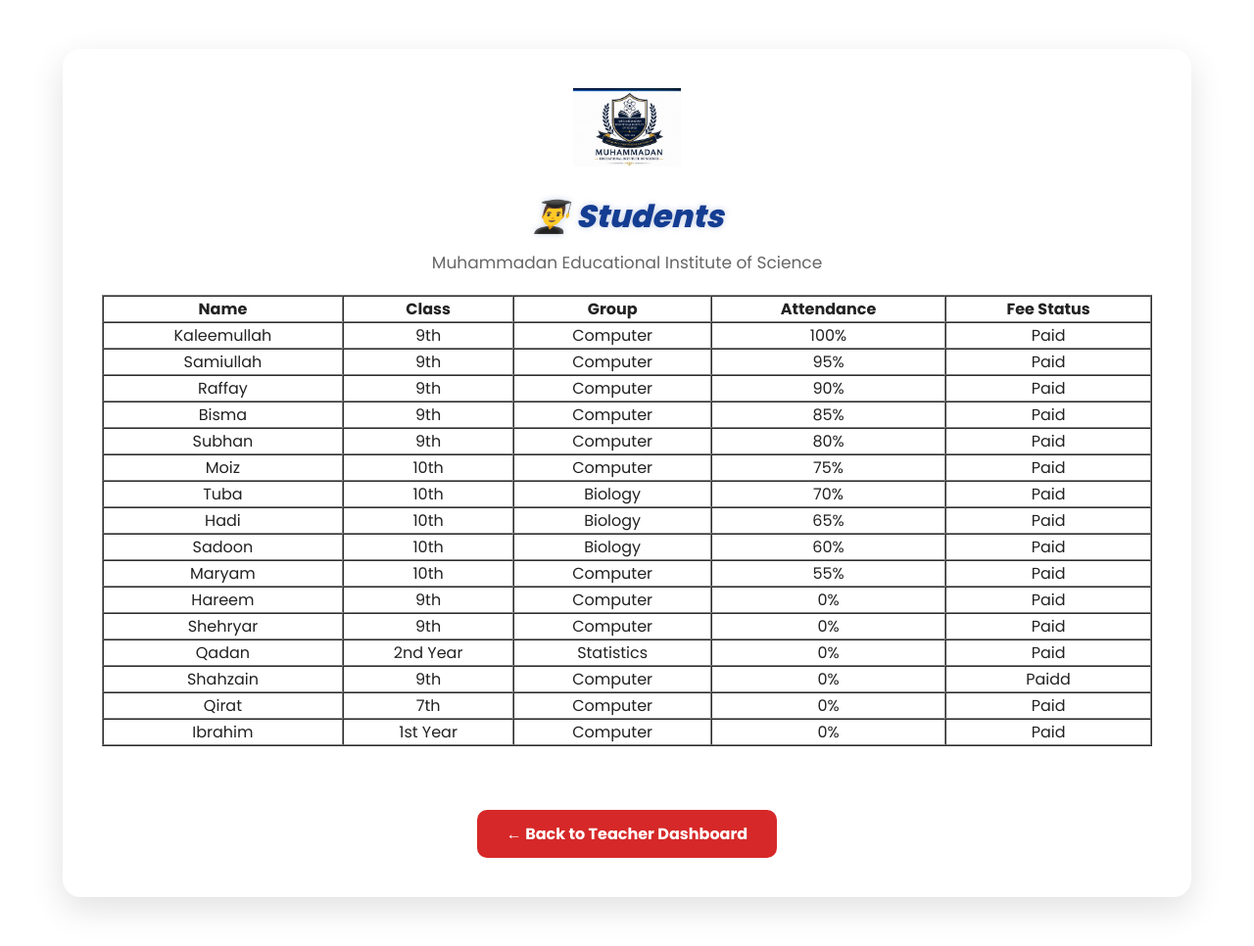
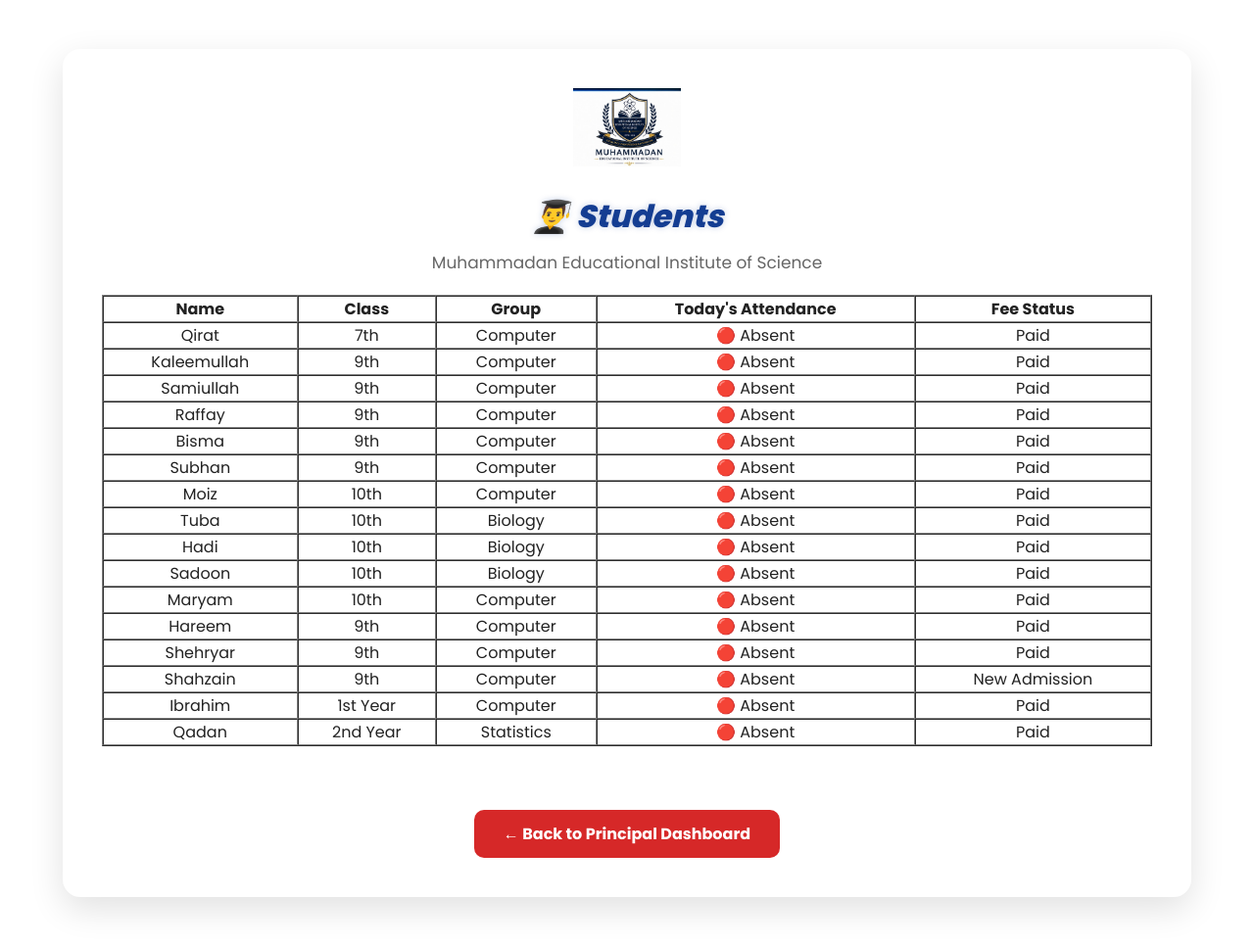
Before and after one commit to gm373n-prog/MEISwebportal, a Flask app: page /students in a window 1280 px wide. Shown: the whole page at 98% size. Run offline with Flask 3, Linux system fonts and the light colour scheme; the visitor is signed in with stand-in values (Sample User, id 1).

Commit message:
Fix principal dashboard, attendance display, results, and marks

```diff
--- a/app.py
+++ b/app.py
@@ -205,6 +205,17 @@ users = [
         "Computer"
     ]
 },
+    {
+        "username": "Qirat",
+        "email": "Qirat@meis.edu.pk",
+        "password": "Qirat123",
+        "role": "student",
+        "name": "Qirat",
+        "class": "7th",
+        "group": "Computer",
+        "attendance": 0,
+        "fee_status": "Paid"
+    },
 
     {
     "username": "kaleemullah",
@@ -337,6 +348,7 @@ users = [
         "attendance": 0,
         "fee_status": "Paid"
     },
+
     {
         "username": "shehryar",
         "email": "shehryar@meis.edu.pk",
@@ -349,17 +361,6 @@ users = [
         "fee_status": "Paid"
     },
     {
-        "username": "Qadan",
-        "email": "qadan@meis.edu.pk",
-        "password": "qadan123",
-        "role": "student",
-        "name": "Qadan",
-        "class": "2nd Year",
-        "group": "Statistics",
-        "attendance": 0,
-        "fee_status": "Paid"
-    },
-    {
         "username": "shahzain",
         "email": "Shahzain@meis.edu.pk",
         "password": "Shahzain123",
@@ -370,17 +371,7 @@ users = [
         "attendance": 0,
         "fee_status": "Paidd"
     },
-    {
-        "username": "Qirat",
-        "email": "Qirat@meis.edu.pk",
-        "password": "Qirat123",
-        "role": "student",
-        "name": "Qirat",
-        "class": "7th",
-        "group": "Computer",
-        "attendance": 0,
-        "fee_status": "Paid"
-    },
+
      {
         "username": "Ibrahim",
         "email": "Ibrahim@meis.edu.pk",
@@ -392,6 +383,18 @@ users = [
         "attendance": 0,
         "fee_status": "Paid"
     },
+
+    {
+        "username": "Qadan",
+        "email": "qadan@meis.edu.pk",
+        "password": "qadan123",
+        "role": "student",
+        "name": "Qadan",
+        "class": "2nd Year",
+        "group": "Statistics",
+        "attendance": 0,
+        "fee_status": "Paid"
+    },
 ]
 #======================================================#
 #CLASS SUBJECTS
@@ -592,8 +595,29 @@ def principal_dashboard():
 
         return redirect(url_for("login"))
 
-    return render_template("principal_dashboard.html")
-
+    total_students = sum(
+        1 for user in users
+        if user["role"] == "student"
+    )
+
+    total_teachers = sum(
+        1 for user in users
+        if user["role"] == "teacher"
+    )
+
+    total_subjects = len({
+        subject
+        for user in users
+        if user["role"] == "teacher"
+        for subject in user.get("subjects", [])
+    })
+
+    return render_template(
+        "principal_dashboard.html",
+        total_students=total_students,
+        total_teachers=total_teachers,
+        total_subjects=total_subjects
+    )
 
 # =====================================================
 # ADD ANNOUNCEMENT
@@ -791,11 +815,28 @@ def students():
     if session.get("role") not in ["teacher", "principal"]:
         return redirect(url_for("login"))
 
+    fees_data = load_fees()
+    attendance_data = load_attendance()
+
     student_list = []
 
     for user in users:
+
         if user["role"] == "student":
-            student_list.append(user)
+
+            student = user.copy()
+
+            student["fee_status"] = fees_data.get(
+                student["username"],
+                "Pending"
+            )
+
+            student["attendance"] = attendance_data.get(
+                student["username"],
+                "Not Marked"
+            )
+
+            student_list.append(student)
 
     return render_template(
         "students.html",
@@ -911,10 +952,10 @@ def marks():
         # -----------------------------
         # Subjects according to Group
         # -----------------------------
+
         display_subjects = get_subjects(
             selected_class,
-            selected_group
-)
+            selected_group)
 
         # -----------------------------
         # Load Students
--- a/attendance.json
+++ b/attendance.json
@@ -1,19 +1,18 @@
 {
-    "kaleemullah": "Present",
-    "samiullah": "Present",
-    "raffay": "Present",
-    "bisma": "Present",
-    "subhan": "Present",
-    "harrem": "Present",
-    "shehryar": "Present",
+    "kaleemullah": "Absent",
+    "samiullah": "Absent",
+    "raffay": "Absent",
+    "bisma": "Absent",
+    "subhan": "Absent",
     "moiz": "Absent",
-    "tuba": "Present",
-    "hadi": "Present",
-    "sadoon": "Present",
-    "maryam": "Present",
-    "hareem": "Present",
-    "Qadan": "Present",
-    "shahzain": "Present",
-    "Qirat": "Present",
-    "Ibrahim": "Present"
+    "tuba": "Absent",
+    "hadi": "Absent",
+    "sadoon": "Absent",
+    "maryam": "Absent",
+    "hareem": "Absent",
+    "shehryar": "Absent",
+    "Qadan": "Absent",
+    "shahzain": "Absent",
+    "Qirat": "Absent",
+    "Ibrahim": "Absent"
 }
--- a/templates/principal_dashboard.html
+++ b/templates/principal_dashboard.html
@@ -35,19 +35,19 @@ Physics • Mathematics • Computer
 
 <div class="dashboard-card">
 <h3>👨‍🎓</h3>
-<h2>16</h2>
+<h2>{{ total_students }}</h2>
 <p>Total Students</p>
 </div>
 
 <div class="dashboard-card">
 <h3>👩‍🏫</h3>
-<h2>3</h2>
+<h2>{{ total_teachers }}</h2>
 <p>Total Teachers</p>
 </div>
 
 <div class="dashboard-card">
 <h3>📚</h3>
-<h2>9</h2>
+<h2>{{ total_subjects }}</h2>
 <p>Subjects</p>
 </div>
 
--- a/templates/students.html
+++ b/templates/students.html
@@ -34,7 +34,7 @@ Muhammadan Educational Institute of Science
 <th>Name</th>
 <th>Class</th>
 <th>Group</th>
-<th>Attendance</th>
+<th>Today's Attendance</th>
 <th>Fee Status</th>
 
 </tr>
@@ -49,7 +49,13 @@ Muhammadan Educational Institute of Science
 
 <td>{{ student.group }}</td>
 
-<td>{{ student.attendance }}%</td>
+<td>
+{% if student.attendance == "Present" %}
+🟢 Present
+{% else %}
+🔴 Absent
+{% endif %}
+</td>
 
 <td>{{ student.fee_status }}</td>
 
@@ -61,12 +67,25 @@ Muhammadan Educational Institute of Science
 
 <br>
 
+{% if session["role"] == "principal" %}
+
+<a href="{{ url_for('principal_dashboard') }}"
+   class="logout-btn">
+
+← Back to Principal Dashboard
+
+</a>
+
+{% else %}
+
 <a href="{{ url_for('teacher_dashboard') }}"
-class="logout-btn">
+   class="logout-btn">
 
 ← Back to Teacher Dashboard
 
 </a>
+
+{% endif %}
 
 </div>
 
```
